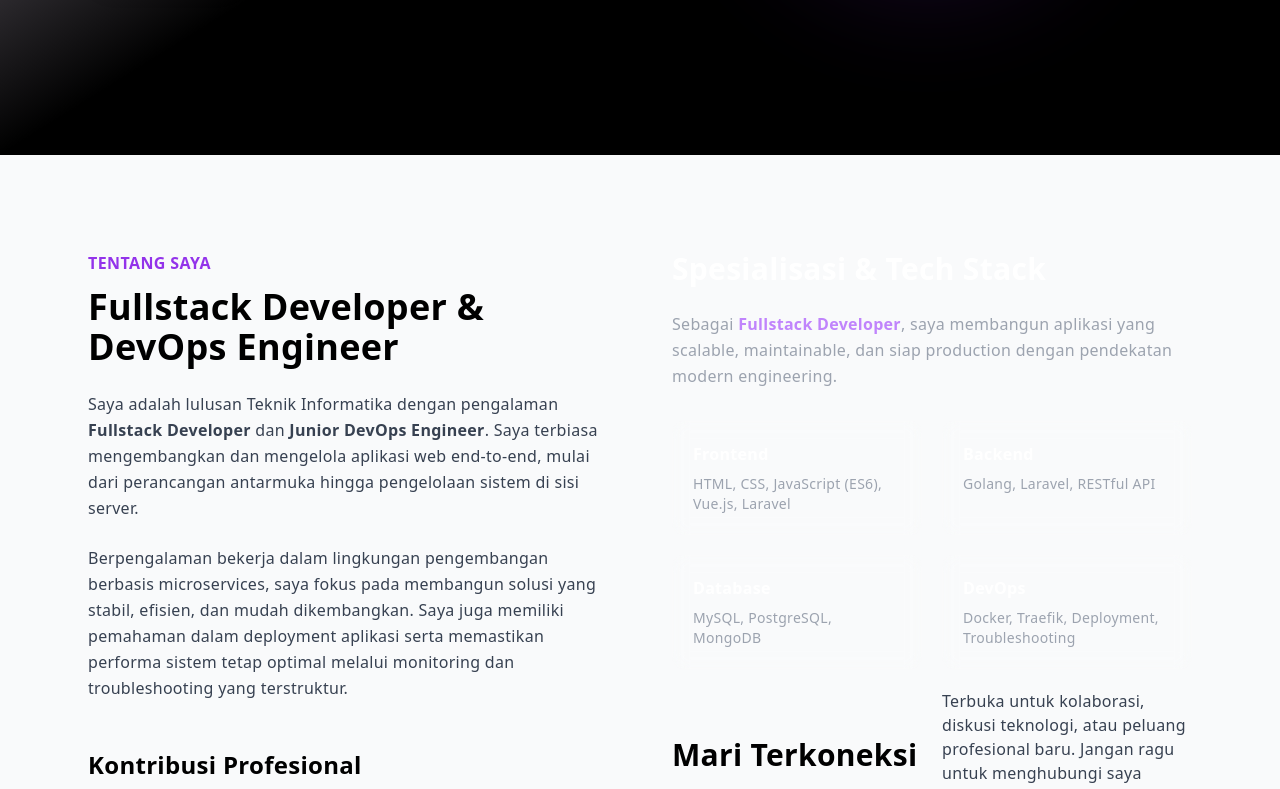
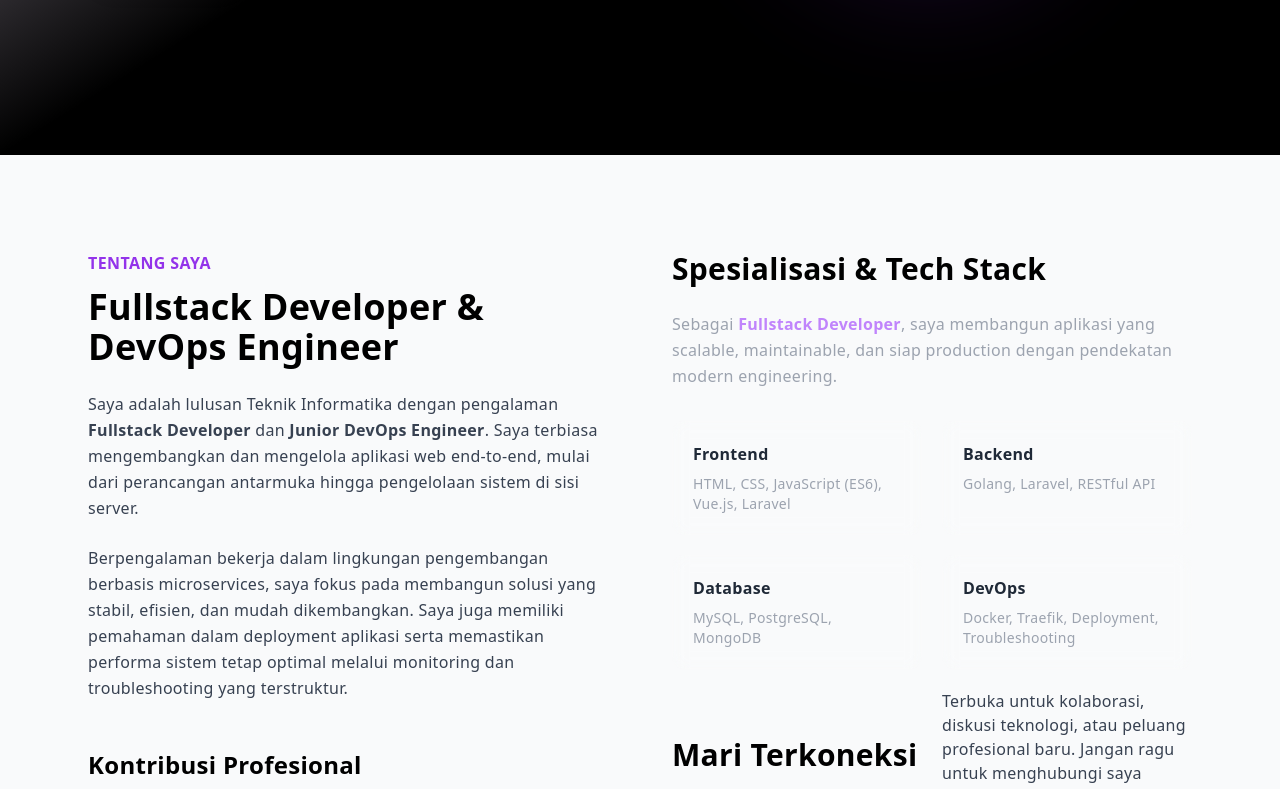
Before and after one commit to DaffaAudyaPramana/portfolio-dapa, a Next.js app: page / in a window 1280 px wide. Shown: the part 645-1434 px from the top of the page. Built offline with nearby package versions, Linux system fonts and the light colour scheme.

Commit message:
update color text

```diff
--- a/sections/About.tsx
+++ b/sections/About.tsx
@@ -54,7 +54,7 @@ export default function About() {
 
 {/* RIGHT SIDE */}
 <div>
-  <h3 className="text-3xl font-bold mb-6 text-white">
+  <h3 className="text-3xl font-bold mb-6 text-black">
     Spesialisasi & Tech Stack
   </h3>
 
@@ -69,7 +69,7 @@ export default function About() {
 
     {/* CARD */}
     <div className="p-5 rounded-xl bg-white/5 backdrop-blur border border-white/10 hover:border-purple-500 transition group">
-      <h4 className="font-semibold text-white mb-2 group-hover:text-purple-400 transition">
+      <h4 className="font-semibold text-gray-800 mb-2 group-hover:text-purple-400 transition">
         Frontend
       </h4>
       <p className="text-sm text-gray-400">
@@ -78,7 +78,7 @@ export default function About() {
     </div>
 
     <div className="p-5 rounded-xl bg-white/5 backdrop-blur border border-white/10 hover:border-purple-500 transition group">
-      <h4 className="font-semibold text-white mb-2 group-hover:text-purple-400 transition">
+      <h4 className="font-semibold text-gray-800 mb-2 group-hover:text-purple-400 transition">
         Backend
       </h4>
       <p className="text-sm text-gray-400">
@@ -87,7 +87,7 @@ export default function About() {
     </div>
 
     <div className="p-5 rounded-xl bg-white/5 backdrop-blur border border-white/10 hover:border-purple-500 transition group">
-      <h4 className="font-semibold text-white mb-2 group-hover:text-purple-400 transition">
+      <h4 className="font-semibold text-gray-800 mb-2 group-hover:text-purple-400 transition">
         Database
       </h4>
       <p className="text-sm text-gray-400">
@@ -96,7 +96,7 @@ export default function About() {
     </div>
 
     <div className="p-5 rounded-xl bg-white/5 backdrop-blur border border-white/10 hover:border-purple-500 transition group">
-      <h4 className="font-semibold text-white mb-2 group-hover:text-purple-400 transition">
+      <h4 className="font-semibold text-gray-800 mb-2 group-hover:text-purple-400 transition">
         DevOps
       </h4>
       <p className="text-sm text-gray-400">
```
